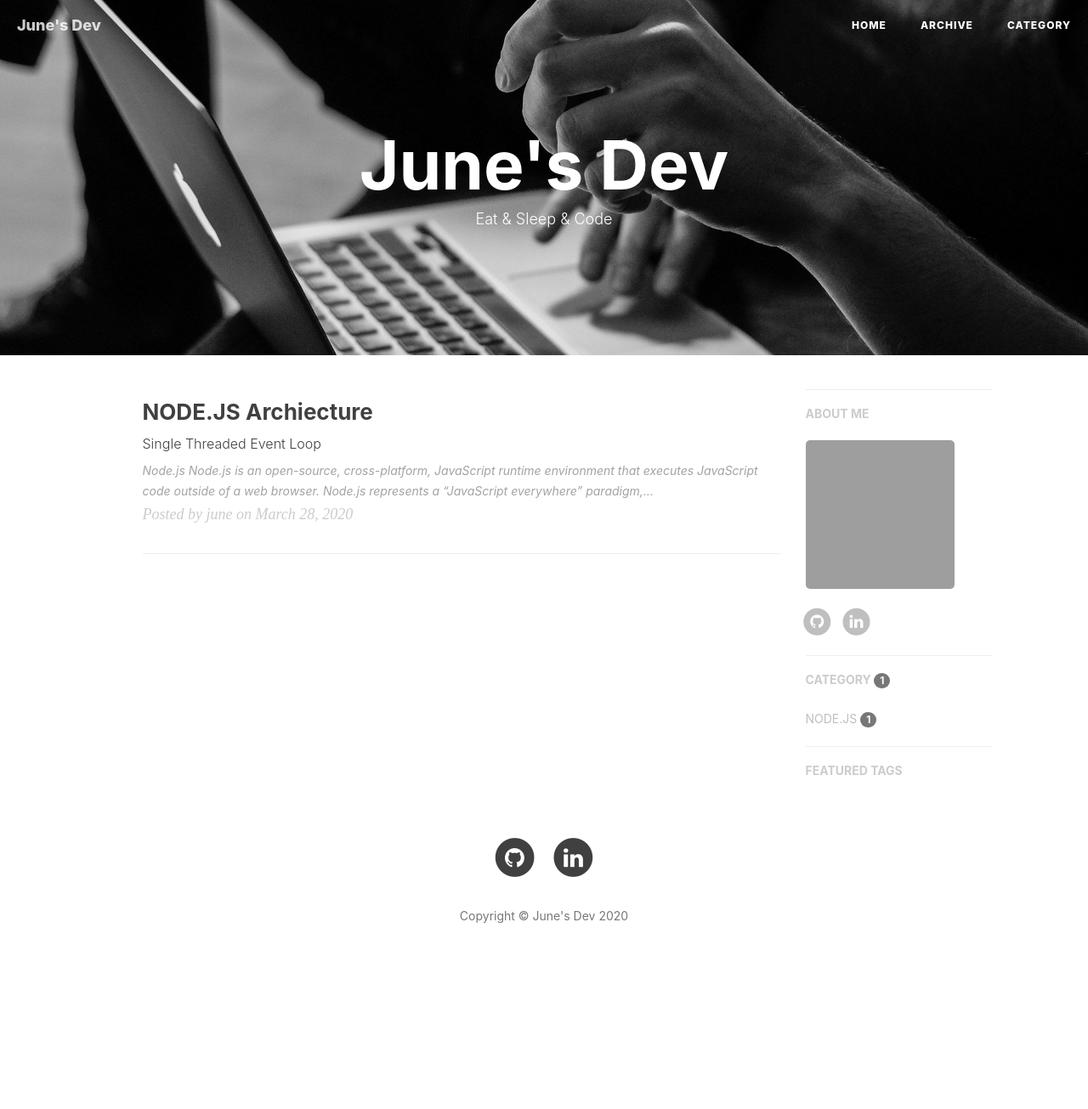
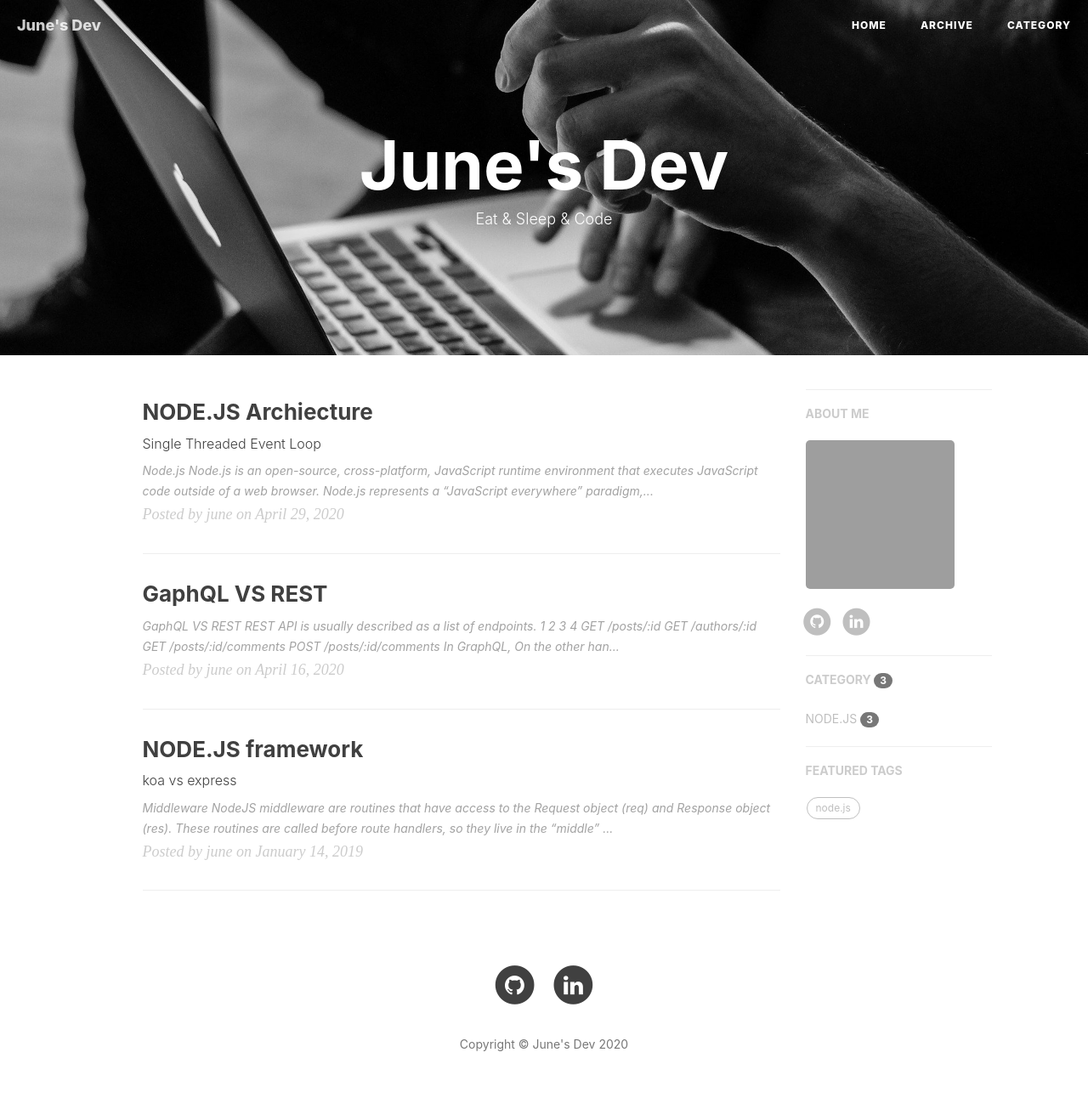
Before and after one commit to june2/june2.github.io, a Jekyll site: the page built from index.html, in a window 1280 px wide. Shown: the whole page at 85% size. Built offline with Jekyll 4.4.1, drawn with Linux system fonts in a browser that asks for light colours; nearby versions of some CDN libraries; the list of posts is cut into pages by our own code; comment, search, counter and statistics services are not loaded; before the commit the page ends 1155 px from its top, so only the background shows below that; some of the changed lines change nothing that is shown; grey boxes are pictures that could not be loaded.

Commit message:
new post

````diff
--- /dev/null
+++ b/_posts/ARCHITECTURE/2020-04-16-GraphQL-vs-REST.md
@@ -0,0 +1,118 @@
+---
+layout:     post
+title:      "GaphQL VS REST"
+subtitle:   ""
+date:       2020-04-16 00:00:00
+author:     "june"
+# header-img: "img/post-bg-re-vs-ng2.jpg"
+header-mask: 0.3
+catalog:    true
+categories: NODE.JS
+tags:
+  - node.js
+---
+
+## GaphQL VS REST
+
+- REST API is usually described as a list of endpoints.
+
+```
+GET /posts/:id
+GET /authors/:id
+GET /posts/:id/comments
+POST /posts/:id/comments
+```
+
+- In GraphQL, On the other hand, the API has normally one endpoint.
+
+```
+/graphql
+```
+
+![image](https://user-images.githubusercontent.com/5827617/56190798-fb901d00-6065-11e9-81af-0f1073a9bee5.png)
+
+
+## REST
+- Cons
+1. Multiple Endpoints (Multiple Round Trips)
+In RESTful services an URL just denotes a single resource. So when there is an need for accessing multiple resources you need to call multiple endpoints and therefore leading to multiple round trips for getting all the necessary data.
+```
+GET /posts/<postId> - To fetch a particular post
+GET /posts/<postId>/comments - To fetch all comments related to a post
+GET /posts/<postId>/comments/<commentId> - To fetch a particular comment of a particular post
+```
+2. Overfetching/Underfetching Data
+There are times when you interface with an API that you get unnecessary data along with the relevant ones and sometimes you don't receive enough data so you end up making multiple trips. This is a common problem in RESTful services. There are situations where you may need only 2-3 values but you get around 20-25 values as the response. This just leads to a transferring large amounts of unused data there by increasing the response time. In the latter case you may need more information than what you get from a single endpoint so therefore it's necessary to make multiple round trips. This also leads to increase in the overall time taken for the client to have all the required data.
+3. API Versioning
+API versioning is a method followed to avoid breaking the client application with the changes in response format. When there is an change in the API response format a new version is created. This is done so that production client applications can run as expected and giving some breathing time to developers to migrate to the new API version. But this versioning becomes a problem as when a new version is released it means new endpoints. Maintenance and consuming of API becomes tough and also often leads to duplicated code.
+4. Weak Typing
+Not all the data we receive from RESTful service are strongly typed i.e. they are not properly given a particular data. This becomes a problem while documenting APIs as we have to specify what kind of data the client can expect by calling the endpoint.
+5. Client Kept In The Dark
+The client isn't aware of the response structure until it receives it. So the client is kept in the dark regarding what kind of response it can expect. This might often lead to some errors and data not handled properly thus bringing the reliability of the consuming the API low.
+
+- ecosystem
+  - [Swagger](https://swagger.io/tools/open-source/getting-started/)
+
+## GraphQL
+
+- Pros
+1. One Request To Get Them All
+A GraphQL service exposes only one endpoints through which the client can pass the necessary query to retrieve the data. As you see below, we get all the necessary data in just a single request. So when you want a new field you just add it to the query and it will start appearing in the response.
+```
+{
+    findPost(id: <postId>) {
+        id
+        title
+        content
+        author
+        comments {
+            id
+            comment
+            commentedBy
+        }
+    }
+}
+```
+2. Strongly Typed
+GraphQL is dominated by schema which are strongly typed. These types can either be primitive or derived. The strong typing system allows the API to be self documented thus making the client aware on what response he will get when querying a particular query.
+3. Client Is The Driver
+GraphQL provides a declarative syntax that allows clients to specify which fields they need exactly. This eliminates the possibility of overfetching and underfetching of data as it's client who states his data requirements to the GraphQL server based on the schema.
+4. API Evolution
+Since everything in GraphQL is schema driven extending it won't be a problem as the new field won't affect the existing fields and also GraphQL introduces @deprecated annotation to deprecate fields. This eliminates the need for versioning the API.
+5. Transport Layer Agnostic
+This is a very nice advantage of GraphQL. The API server can exchange information over any protocol HTTP, HTTPS, WebSockets, TCP, UDP etc. This is because GraphQL is least bothered about how the information is exchanged between the client and server.
+
+- Cons
+1. Non-Existent Caching
+GraphQL doesn't have support for browser and mobile caching unlike RESTful service which uses native HTTP caching mechanisms. This leads to a developmental effort in order to achieve caching. Although tools like Relay give some support for caching they are not as mature as the caching mechanisms used by RESTful services.
+2. Monitoring and Error Reporting
+RESTful services leverage the HTTP status codes for different errors that can be encountered. This makes the monitoring the APIs very easy and effortless for the developer. But with GraphQL services always return 200 OK response. A typical GraphQL error message looks like this with status code 200 OK. This is makes it very difficult to handle the error scenarios and the makes the monitoring process cumbersome.
+```
+{
+    errors: [
+        {
+            message: 'Some error occurred'
+        }
+    ]
+}
+```
+3. Exposed Schema and Resource Attacks
+Unlike RESTful services GraphQL services mandates that the client has to know about the data schema to query. If you are exposing your API to a third party you are basically exposing your internal data structure. A great care has to be taken care so that the client doesn't create expensive join queries that can potentially lead to Denial of Service (DoS) attacks on your server.
+4. Security - Authentication and Authorization
+There is still a confusion going on among the GraphQL community on how to handle the security part of the GraphQL server. There is still not a native solution to integrate authentication and authorization. It is usually abstracted to the business logic layer to authorize user but do we really have to parse and validate the query for an unauthenticated user is still a question in the realm of GraphQL.
+
+- ecosystem
+  - [Prisma](https://www.prisma.io/)
+  - [Apollo](https://www.apollographql.com/)
+
+## Conclusion
+- What should we choose between RESTful and GraphQL? You can choose from the following criteria.
+    - GraphQL
+        1. When you need to be able to respond to different requests of different shapes
+        2. When most requests correspond to Create-Read-Update-Delete (CRUD)
+    - RESTful
+        1. When you want to use Caching by HTTP and HTTPs well
+        2. When there are requests that are not processed with simple text such as file transfer
+        3. When the structure of the request is fixed
+
+- However, You do not neet to choose only one, you can use both of them.
--- /dev/null
+++ b/_posts/NODE.JS/2019-01-14-Node.js.md
@@ -0,0 +1,88 @@
+---
+layout:     post
+title:      "NODE.JS framework"
+subtitle:   "koa vs express"
+date:       2019-01-14 00:00:00
+author:     "june"
+# header-img: "img/post-bg-re-vs-ng2.jpg"
+header-mask: 0.3
+catalog:    true
+categories: NODE.JS
+tags:
+  - node.js
+---
+
+
+## Middleware
+- NodeJS middleware are routines that have access to the Request object (req) and Response object (res).
+- These routines are called before route handlers, so they live in the “middle” between the client the response-generating route logic.
+- A NodeJS application can “chain” middleware routines into a custom request/response pipeline. - The pipeline can act on the request and response, including the headers and body.
+
+
+## Express vs Koa
+- Both Express and Koa include middleware, but the implementation approach is quite different.
+- Koa concentrates its efforts on core middleware functionality.
+
+
+## “Do one thing well” vs “Batteries Included”
+The core Koa module is just the middleware kernel. Express includes a complete application framework, with features such as routing and templates. Koa does have options for these features, but they are separate modules. Koa is more modular as a result; you only have to include the modules you need. The core Koa module is only about 2K lines of code, so if you only need the core Context object (described in the next section,) Koa provides a very small download footprint. Express comes with a complete suite of middleware features built in.
+
+
+## Koa vs Express Middleware: Replace vs Extend
+Express augments and extends the the native NodeJS req and res objects. Koa replaces them entirely with a Context object ctx. The Context object has ctx.request and ctx.response object properties that are used instead of the NodeJS req/res objects. Koa is designed to improve the overall experience of writing middleware routines, using new features of NodeJS: async/await. These new features reduce the amount of code required to write middleware functions.
+
+
+## Async/Await vs Callbacks
+Javascript and NodeJS follow one rule above all: network calls are always asynchronous. There are several ways to write async code: callbacks, Promises, and the new async/await keywords available in Node 7.6 and later. Koa was developed by the Express team explicitly to take advantage of the new async/await keywords.
+
+This is what a callback looks like:
+
+```zsh
+function test(params, callback){
+	//make async call here
+	asyncCall(params, function(res) {
+		callback(res);
+	})
+}
+
+test(myParams, function(data){
+  //do something with 'data' here
+})
+```
+
+The myFunction function takes a function-typed parameter as its second parameter. The internal implementation of myFunction would typically make an asynchronous call. This could be an API call, or a database query. When that async operation completes, myFunction will call the function passed in, and the calling routine can access the response (or whatever else it needs to do after the async call completes.)
+
+This is fine for a single call, however, it quickly gets unwieldy. Application code that needs to make multiple, related async calls becomes difficult to read and harder to maintain. This is such a common problem that it has a name: “callback hell.”
+
+The keywords async and await have been present in languages such as C# for some time. They were recently added to the Javascript specification, and to Node. Here’s what the code above looks like using async/await:
+
+
+```zsh
+async test(){
+	try	{
+		let res = await asyncCall();
+		return res;
+	}
+	catch(err){
+		console.log("Error: " + err);
+	}
+}
+
+let result = await test();
+```
+
+The code using async and await is shorter, easier to read, and the exception handling “just works.” This code executes asynchronously, just as the callback code does, but it looks like synchronous code.
+Koa uses async/await “out of the box.” Express is callback-oriented.
+
+
+## Results
+- If you are deciding between Koa and Express, ask these questions:
+- Is it a greenfield application? If so, you have an opportunity for cleaner, more readable async code with Koa.
+- Are you adding to an existing Express-based app? If so, stick with Express. Koa and Express don’t play well together- Koa’s - Context object is not compatible with the base Node req and res objects.
+- Is performance paramount? Koa has a slight edge over Express in this area.
+- If you prefer a leaner download footprint for your frameworks, Koa is modular, so you can include only what you need.
+- If you prefer to use a complete framework without having to pull in multiple dependencies, Express is the better choice.
+
+
+## Reference
+- [Koa vs Express in NodeJS: 2018 Edition](https://raygun.com/blog/koa-vs-express/)
--- a/_posts/NODE.JS/2019-08-26-Node.js.md
+++ b/_posts/NODE.JS/2020-04-29-Node.js copy.md
@@ -2,7 +2,7 @@
 layout:     post
 title:      "NODE.JS Archiecture"
 subtitle:   "Single Threaded Event Loop"
-date:       2020-03-28 04:01:00
+date:       2020-04-29 00:00:00
 author:     "june"
 # header-img: "img/post-bg-re-vs-ng2.jpg"
 header-mask: 0.3
````
